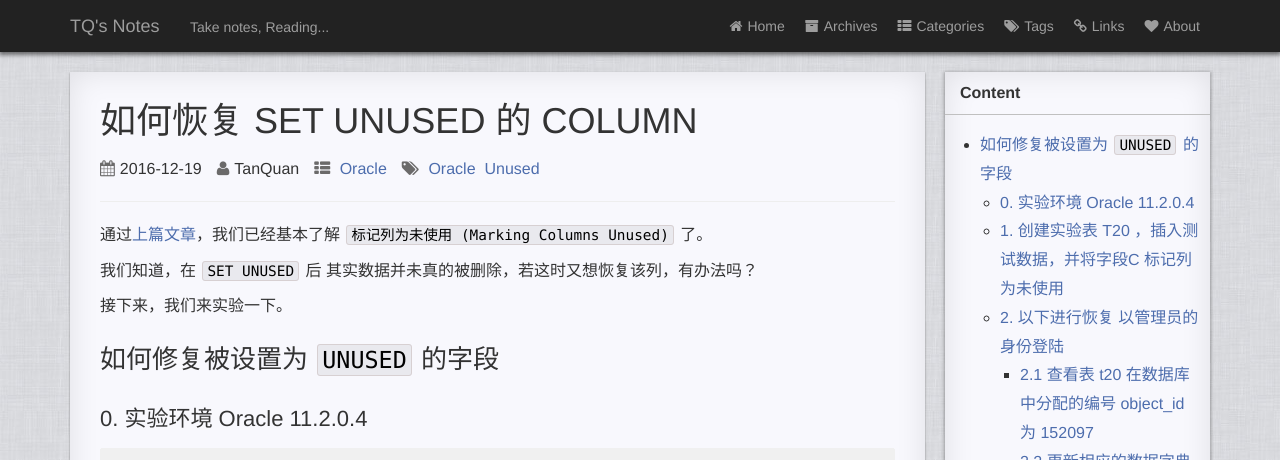
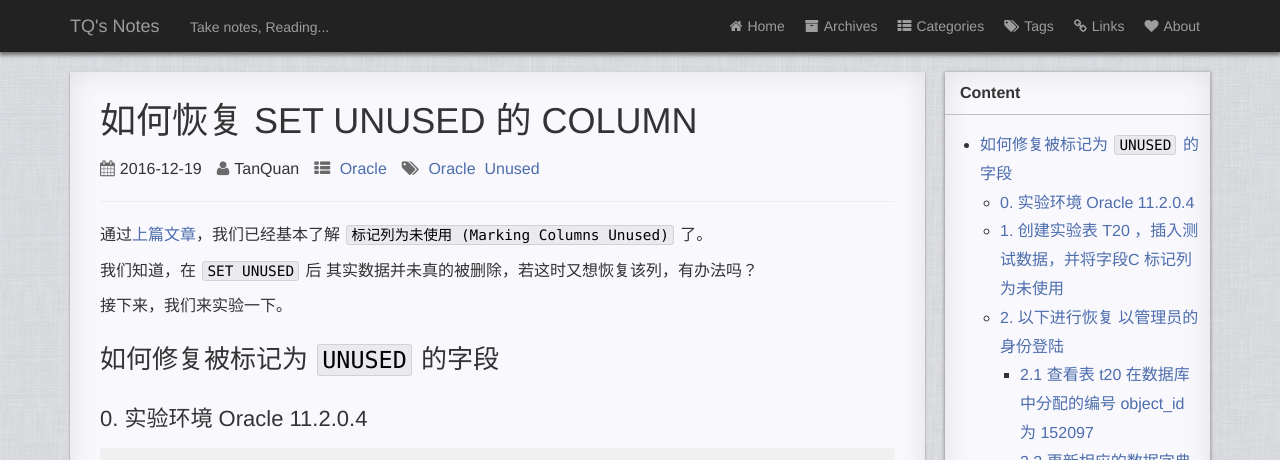
Before and after one commit to tanquan/tanquan.github.io, a Jekyll site: the page built from _posts/2016-12-19-how-to-recover-unused-column.md, in a window 1280 px wide and 900 px high. Shown: the top 460 px of the window. Built offline with Jekyll 4.4.1, drawn with Linux system fonts in a browser that asks for light colours; comment, search, counter and statistics services are not loaded.

Commit message:
update 2016-12-19-how-to-recover-unused-column.md

```diff
--- a/_posts/2016-12-19-how-to-recover-unused-column.md
+++ b/_posts/2016-12-19-how-to-recover-unused-column.md
@@ -22,7 +22,7 @@ author: TanQuan
 
 
 
-### 如何修复被设置为 `UNUSED` 的字段
+### 如何修复被标记为 `UNUSED` 的字段
 
 #### 0. 实验环境 Oracle 11.2.0.4
 
```
